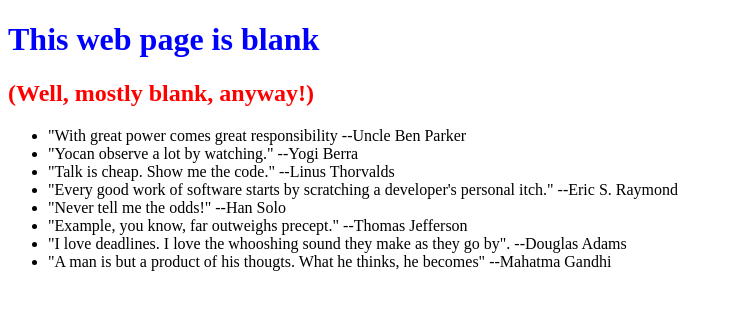
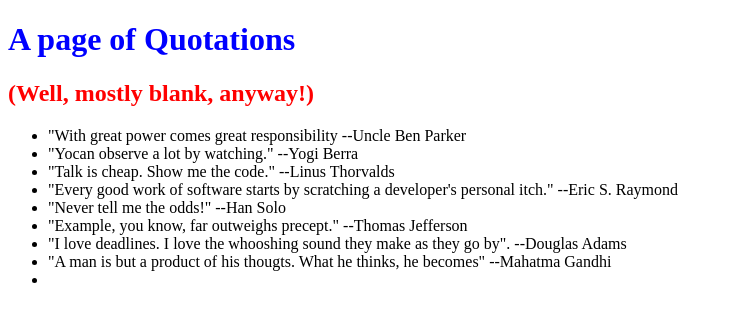
Before and after one commit to matthiaslaux/0McMain_openSAP_repo, a plain HTML site: page index.html in a window 1280 px wide. Shown: the whole page, without its empty margins (0-732 px from the left). Drawn offline with Linux system fonts and the light colour scheme.

Commit message:
changed h1 to 'A page of Quotations'

```diff
--- a/index.html
+++ b/index.html
@@ -6,7 +6,7 @@
 		<LINK href="styles.css" rel="stylesheet" type="text/css">
 	</head>
 	<body>
-		<h1>This web page is blank</h1>
+		<h1>A page of Quotations</h1>
 		<h2>(Well, mostly blank, anyway!)</h2>
 		<ul>
 			<li>"With great power comes great responsibility --Uncle Ben Parker</li>
@@ -17,6 +17,7 @@
 			<li>"Example, you know, far outweighs precept." --Thomas Jefferson</li>
 			<li>"I love deadlines. I love the whooshing sound they make as they go by". --Douglas Adams</li>
 			<li>"A man is but a product of his thougts. What he thinks, he becomes" --Mahatma Gandhi</li>
+			<li></li>
 		</ul>
 	</body>
 </html>
```
